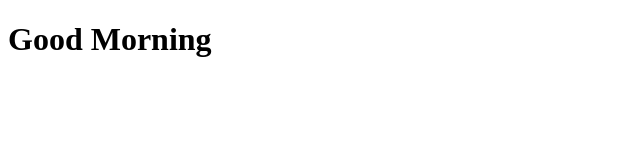
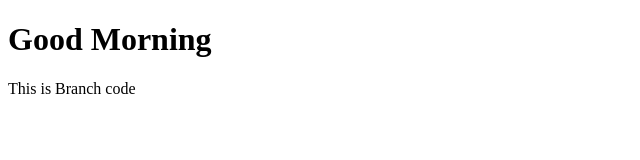
Before and after one commit to Gandhali-18/5july, a plain HTML site: page index.html in a window 1280 px wide. Shown: the whole page, without its empty margins (0-640 px from the left). Drawn offline with Linux system fonts and the light colour scheme.

Commit message:
Branch Data Added

```diff
--- a/index.html
+++ b/index.html
@@ -7,6 +7,6 @@
 </head>
 <body>
     <h1>Good Morning</h1>
-
+    <p>This is Branch code</p>
 </body>
 </html>
```
